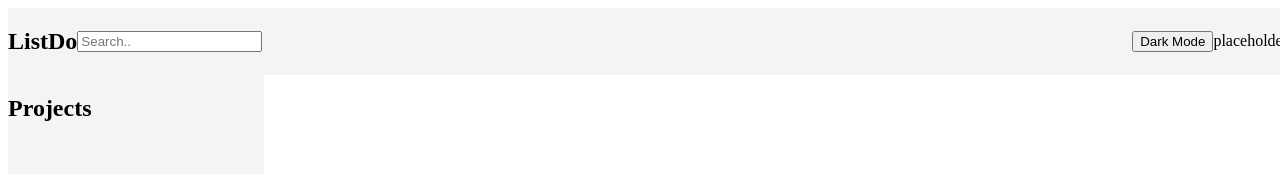
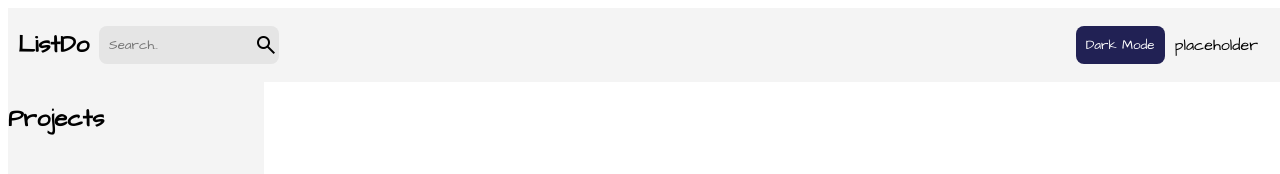
Before and after one commit to tdematos/To-Do-List-App, a website built with webpack: page src/home.html in a window 1280 px wide. Built offline with nearby package versions, Linux system fonts and the light colour scheme.

Commit message:
further styled navbar

```diff
--- a/src/home.html
+++ b/src/home.html
@@ -6,16 +6,23 @@
     <meta name="viewport" content="width=device-width, initial-scale=1.0" />
     <title>ListDo</title>
     <link rel="stylesheet" href="style.css" />
+
+    <link
+      rel="stylesheet"
+      href="https://fonts.googleapis.com/css2?family=Material+Symbols+Outlined:opsz,wght,FILL,GRAD@24,400,0,0"
+    />
   </head>
   <body>
     <nav class="top-nav">
       <div class="menu-nav">
         <h1>ListDo</h1>
-        <input type="text" placeholder="Search.." />
+        <input class="search-bar" type="text" placeholder="Search.."><span class="material-symbols-outlined">
+            search
+            </span></input>
       </div>
       <div class="nav-options">
-        <button>Dark Mode</button>
-        <p>placeholder</p>
+        <button class="dark-mode">Dark Mode</button>
+        <p class="ham-menu">placeholder</p>
       </div>
     </nav>
     <div class="container">
--- a/src/style.css
+++ b/src/style.css
@@ -1,6 +1,14 @@
+@import url("https://fonts.googleapis.com/css2?family=Architects+Daughter&display=swap");
+
 :root {
+  --app-fontfont-family: "Architects Daughter", cursive;
   --panel-background-color: rgb(244, 244, 244);
   --todo-background-color: rgb(255, 255, 255);
+  --accent-background-color: rgb(229, 229, 229);
+}
+
+body {
+  font-family: var(--app-fontfont-family);
 }
 
 .top-nav {
@@ -8,6 +16,10 @@
   background-color: var(--panel-background-color);
   display: flex;
   flex-direction: row;
+}
+
+h1 {
+  margin-left: 10px;
 }
 
 .menu-nav {
@@ -18,12 +30,50 @@
   align-items: center;
 }
 
+.search-bar {
+  font-family: var(--app-fontfont-family);
+  width: 10rem;
+  margin-left: 10px;
+  background-color: var(--accent-background-color);
+  border: none;
+  padding: 10px;
+  border-radius: 0.5rem;
+}
+
+.search-bar:hover {
+  background-color: white;
+}
+
+.material-symbols-outlined {
+  position: relative;
+  right: 25px;
+}
+
 .nav-options {
   width: 50%;
   display: flex;
   flex-direction: row;
   justify-content: flex-end;
   align-items: center;
+}
+
+.dark-mode {
+  font-family: var(--app-fontfont-family);
+  color: white;
+  background-color: rgb(33, 33, 84);
+  padding: 10px;
+  border-radius: 0.5rem;
+  border: none;
+  margin: 10px;
+}
+
+.dark-mode:hover {
+  color: rgb(33, 33, 84);
+  background-color: white;
+}
+
+.ham-menu {
+  margin-right: 30px;
 }
 
 .container {
```
